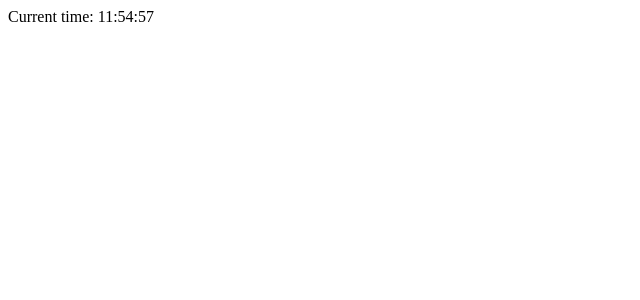
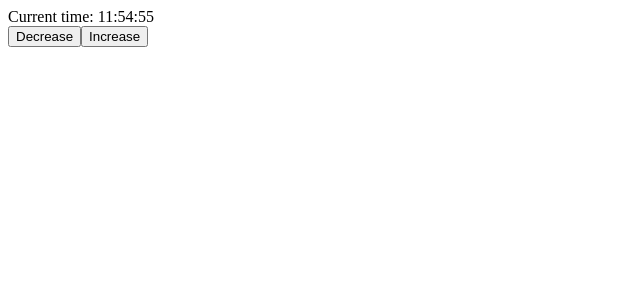
Before and after one commit to MDario123/clockity-clock, a React (Vite) app: page / in a window 1280 px wide. Shown: the top 300 px of the page, without its empty margins (0-640 px from the left). Built offline with nearby package versions, Linux system fonts and the light colour scheme.

Commit message:
feat: manual offset controller

```diff
--- a/src/App/App.tsx
+++ b/src/App/App.tsx
@@ -1,12 +1,14 @@
 import type { JSX } from "react";
 import { Clock } from "./Clock";
 import { OffsetContextProvider } from "#shared/OffsetContext";
+import { ManualOffsetController } from "./ManualOffsetController";
 
 function App(): JSX.Element {
   return (
     <div>
       <OffsetContextProvider>
         <Clock />
+        <ManualOffsetController />
       </OffsetContextProvider>
     </div>
   );
--- /dev/null
+++ b/src/App/ManualOffsetController/ManualOffsetController.tsx
@@ -0,0 +1,22 @@
+import type { JSX } from "react";
+import { useOffsetContext } from "#shared/OffsetContext";
+import { Time } from "#shared/Time";
+
+export function ManualOffsetController(): JSX.Element {
+  const { manualOffset, setManualOffset } = useOffsetContext();
+
+  const handleIncrease = () => {
+    setManualOffset(manualOffset.add(new Time(0, 0, 5)));
+  };
+
+  const handleDecrease = () => {
+    setManualOffset(manualOffset.add(new Time(0, 0, -5)));
+  }
+
+  return (
+    <div>
+      <button onClick={handleDecrease}>Decrease</button>
+      <button onClick={handleIncrease}>Increase</button>
+    </div>
+  );
+}
--- /dev/null
+++ b/src/App/ManualOffsetController/index.tsx
@@ -0,0 +1 @@
+export { ManualOffsetController } from "./ManualOffsetController";
--- a/src/shared/OffsetContext/OffsetContext.tsx
+++ b/src/shared/OffsetContext/OffsetContext.tsx
@@ -8,13 +8,16 @@ interface ContextData {
 }
 
 interface ContextFull extends ContextData {
-  setManualOffset?: ((arg0: Time) => void) | undefined;
-  setTimezoneOffset?: ((arg0: Time) => void) | undefined;
+  setManualOffset: ((arg0: Time) => void);
+  setTimezoneOffset: ((arg0: Time) => void);
 }
 
 const OffsetContext = createContext<ContextFull>({
   manualOffset: new Time(0, 0, 0),
   timezoneOffset: new Time(0, 0, 0),
+
+  setManualOffset: () => {throw new Error("setManualOffset must be defined")},
+  setTimezoneOffset: () => {throw new Error("setTimezoneOffset must be defined")},
 });
 
 export function OffsetContextProvider({
@@ -54,10 +57,12 @@ export function OffsetContextProvider({
 
 export function useOffsetContext(): ContextFull {
   const context = useContext(OffsetContext);
+
   if (!context.setManualOffset || !context.setTimezoneOffset) {
     throw new Error(
       "useOffsetContext must be used within a ClickiesContextProvider",
     );
   }
+
   return context;
 }
```
Also changed, not shown: 1 other file (tests, documents, lock files or other folders).
